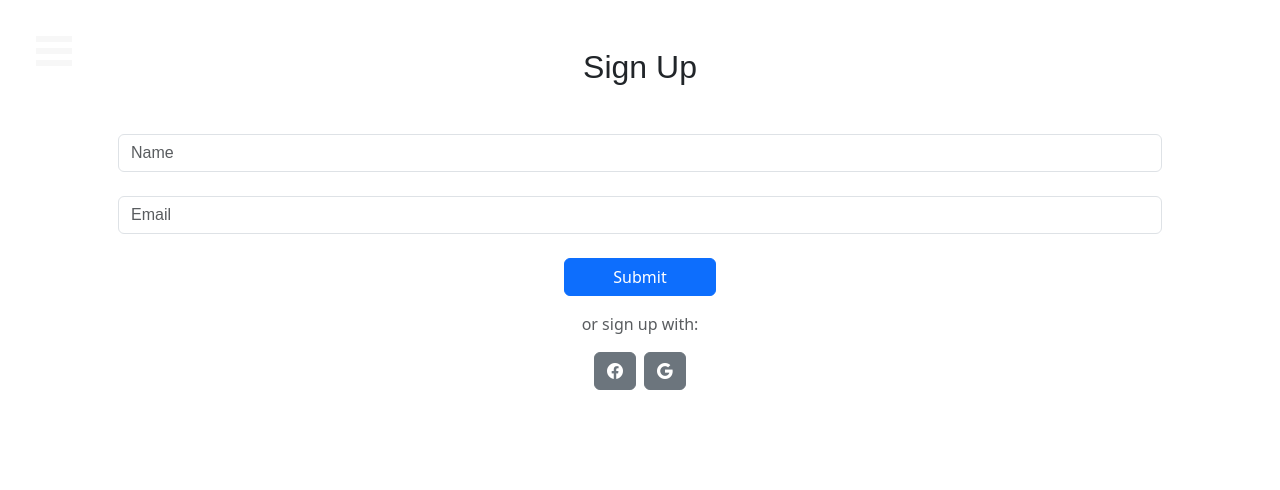
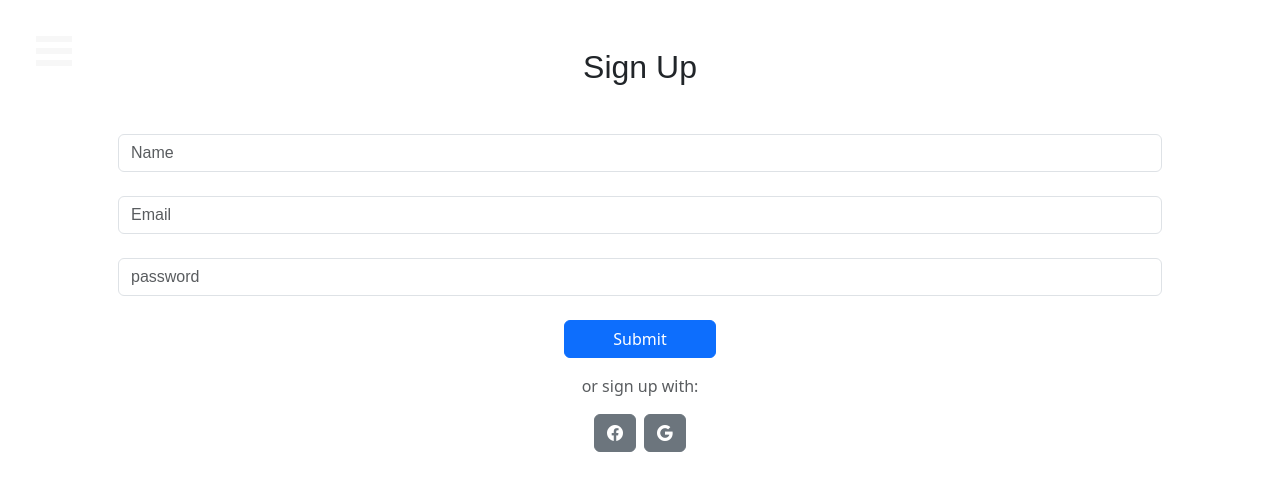
Before and after one commit to vicmaburrito/login-signup-menu, a React (Create React App) app: page /SignUp in a window 1280 px wide. Shown: the top 490 px of the page. Built offline with nearby package versions, Linux system fonts and the light colour scheme; no server answers.

Commit message:
Add password field

```diff
--- a/src/components/SignUp/SignUpForm.js
+++ b/src/components/SignUp/SignUpForm.js
@@ -8,6 +8,7 @@ import db from '../firebase/firebase-config';
 const SignUpForm = () => {
   const [email, setEmail] = useState('');
   const [name, setName] = useState('');
+  const [password, setPassword] = useState('');
   const [show, setShow] = useState(false);
   const [modalTitle, setModalTitle] = useState('');
   const [modalBody, setModalBody] = useState('');
@@ -21,14 +22,18 @@ const SignUpForm = () => {
     setName(event.target.value);
   };
 
+  const handleChangePass = (event) => {
+    setPassword(event.target.value);
+  };
+
   const handleSubmit = async (event) => {
     event.preventDefault();
     const validateEmailRx = /^\w+([.-]?\w+)*@(gmail|outlook|hotmail|yahoo)\.(com|co|es)$/.test(email);
     if (validateEmailRx) {
       try {
-        await addDoc(collection(db, 'users'), { email, name });
+        await addDoc(collection(db, 'users'), { email, name, password });
         setModalTitle('Welcome!');
-        setModalBody(email);
+        setModalBody(name);
         setIsValidEmail(true);
       } catch (e) {
         setIsValidEmail(false);
@@ -42,6 +47,8 @@ const SignUpForm = () => {
   const hideModal = () => {
     setShow(false);
     setEmail('');
+    setName('');
+    setPassword('');
   };
 
   return (
@@ -72,6 +79,10 @@ const SignUpForm = () => {
                 </p>
               )}
             </div>
+
+            <div className="form-group">
+              <input type="password" value={password} onChange={handleChangePass} className="form-control mb-4 outfit" id="password" placeholder="password" />
+            </div>
             <div className="text-center mb-3">
               <button type="submit" onClick={handleSubmit} className="btn btn-primary px-5">Submit</button>
             </div>
```
